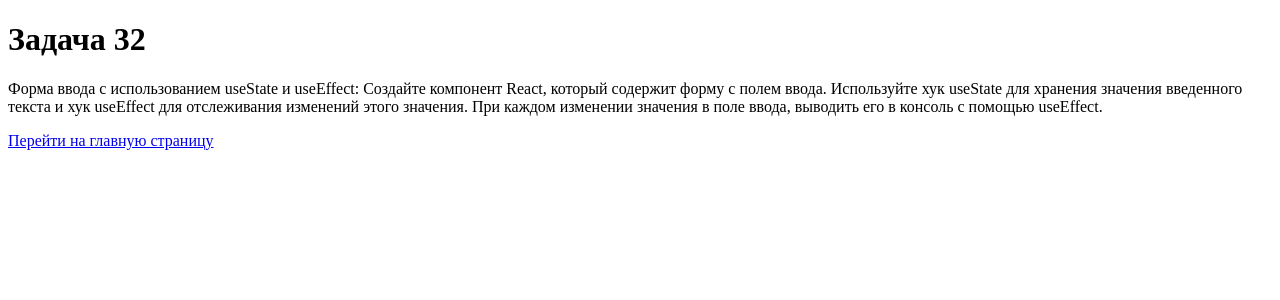
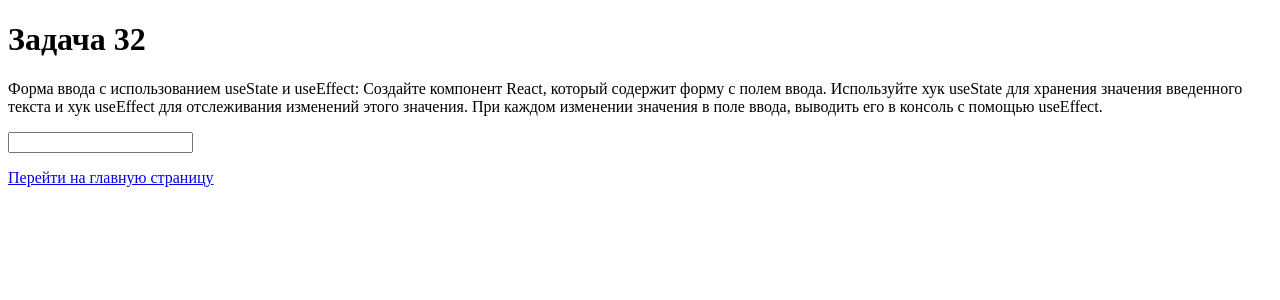
Before and after one commit to ArinaBogan/react-tasks, a React (Create React App) app in the folder react-tasks/: page /task32 in a window 1280 px wide. Shown: the top 300 px of the page. Built offline with nearby package versions, Linux system fonts and the light colour scheme.

Commit message:
added react_tasks

```diff
--- a/react-tasks/src/Page/Task31/Task31.js
+++ b/react-tasks/src/Page/Task31/Task31.js
@@ -1,8 +1,15 @@
 import { Link } from 'react-router-dom';
-import { useState } from 'react';
+import { useEffect, useState } from 'react';
 
 function Task31() {
 
+    const [arr, setArr] = useState([]);
+    async function getData() {
+        const data = await fetch('https://api.ipify.org/?format=json', { method: 'GET' });
+        const body = await data.json();
+        setArr(body);
+    }
+    useEffect(() => getData(), []);
 
     return (
         <>
@@ -11,6 +18,7 @@ function Task31() {
                 https://api.ipify.org/?format=json и отображает полученные данные в заголовок.
             </p>
 
+            <h1>{Object.entries(arr)}</h1>
 
             <p><Link to='/'>Перейти на главную страницу</Link></p>
         </>);
--- a/react-tasks/src/Page/Task32/Task32.js
+++ b/react-tasks/src/Page/Task32/Task32.js
@@ -1,16 +1,24 @@
 import { Link } from 'react-router-dom';
-import { useState } from 'react';
+import { useEffect, useState } from 'react';
 
 function Task32() {
+    const [val, setVal] = useState('');
 
+    function getData(e) {
+        setVal(e.target.value);
+    }
+
+    useEffect(() => console.log(val), [val]);
 
     return (
         <>
             <h1>Задача 32</h1>
-            <p>Форма ввода с использованием useState и useEffect: Создайте компонент React, который содержит форму с полем ввода. Используйте хук useState для хранения значения введенного текста и хук useEffect для отслеживания изменений этого значения.
+            <p>Форма ввода с использованием useState и useEffect: Создайте компонент React, который содержит форму с полем ввода.
+                Используйте хук useState для хранения значения введенного текста и хук useEffect для отслеживания изменений этого значения.
                 При каждом изменении значения в поле ввода, выводить его в консоль с помощью useEffect.
             </p>
 
+            <input onChange={getData} value={val}></input>
 
             <p><Link to='/'>Перейти на главную страницу</Link></p>
         </>);
```
